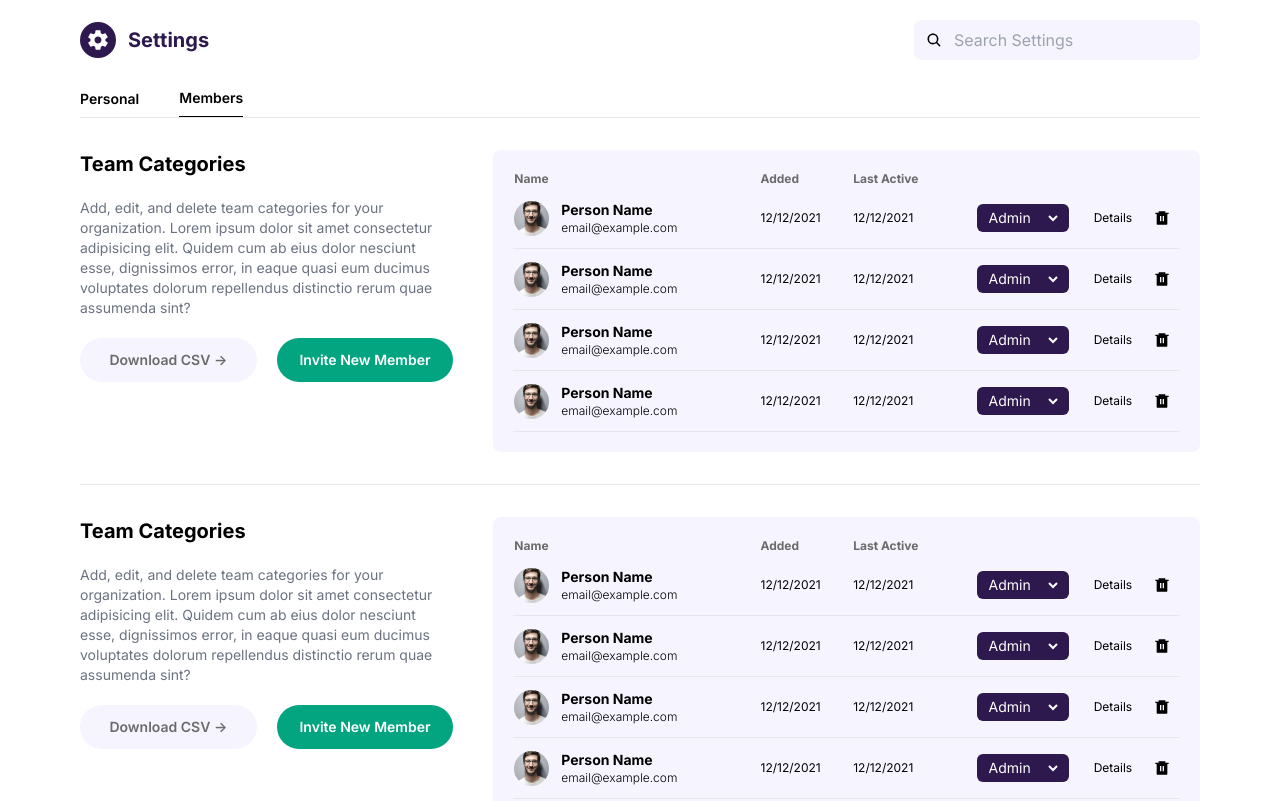
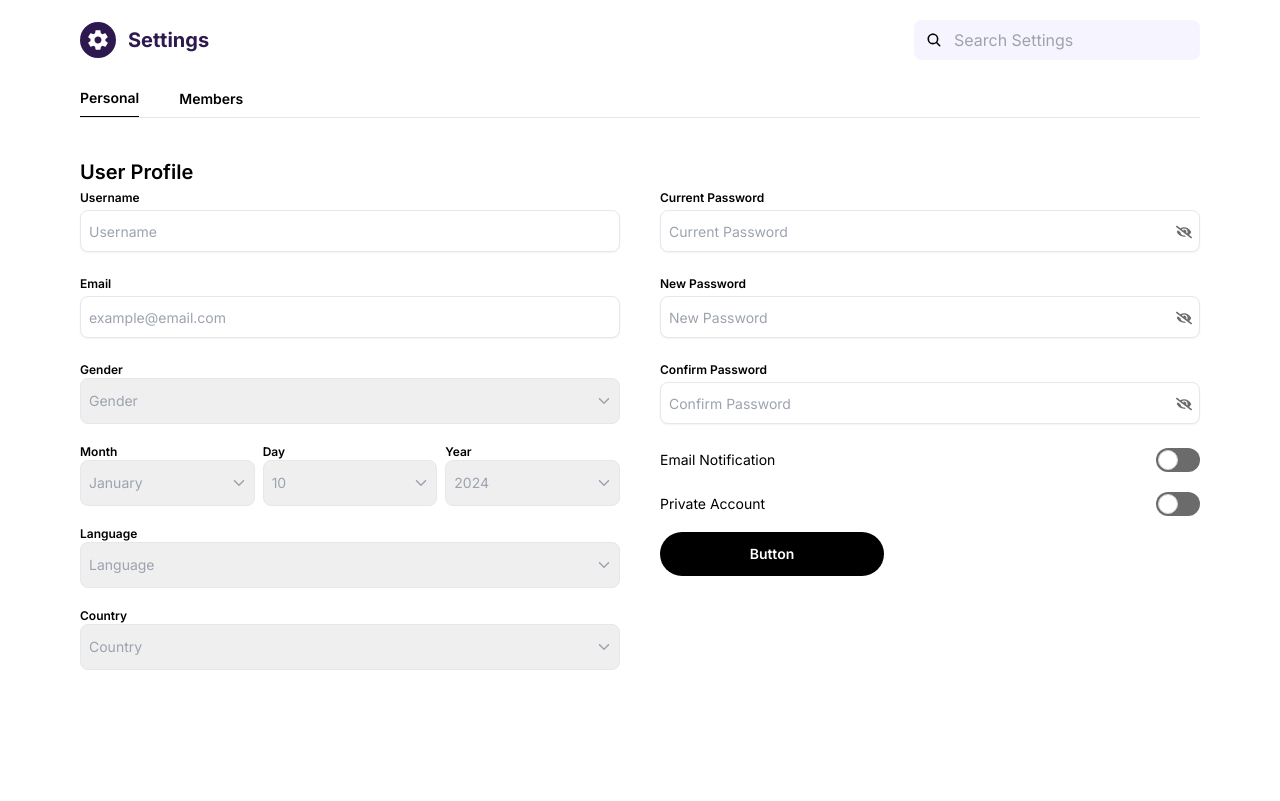
Before and after one commit to akmedb59/neuralsignt-AI, a Next.js app: page /admin/settings in a window 1280 px wide. Shown: the top 801 px of the page. Built offline with nearby package versions, Linux system fonts and the light colour scheme.

Commit message:
Section : user profile edit

```diff
--- a/src/app/admin/settings/page.jsx
+++ b/src/app/admin/settings/page.jsx
@@ -1,8 +1,12 @@
-import TeamCategorySection from "@/app/components/admin/settings/teamCategorySection";
-import React from 'react'
+"use client";
+import CategoriesList from "@/app/components/admin/settings/members/categoriesList";
+import MemberSettings from "@/app/components/admin/settings/profileEdit/memberSettings";
+import React, { useState } from "react";
 import { IoMdSettings } from "react-icons/io";
 import { IoSearch } from "react-icons/io5";
 const Page = () => {
+  const [activeTab, setActiveTab] = useState("personal");
+
   return (
     <div className="px-20">
       <div className="flex items-center justify-between py-5">
@@ -12,22 +16,37 @@ const Page = () => {
           </div>
           <div className="text-xl font-bold text-btpurple">Settings</div>
         </div>
-        <div className="flex items-center rounded-lg bg-bggrey py-2 px-3">
+        <div className="flex items-center rounded-lg bg-bggrey px-3 py-2">
+          <IoSearch />
 
-            <IoSearch />
-
-          <input type="text" className="bg-transparent outline-none pl-3" placeholder="Search Settings"/>
+          <input
+            type="text"
+            className="bg-transparent pl-3 outline-none"
+            placeholder="Search Settings"
+          />
         </div>
       </div>
       <div className="flex items-center gap-10 border-b text-sm font-semibold">
-        <div className="py-2">Personal</div>
-        <div className="border-b border-black py-2">Members</div>
+        <div
+          className={"cursor-pointer py-2 "+(
+            activeTab === "personal" ? " border-b border-black " : ""
+          )}
+          onClick={() => setActiveTab("personal")}
+        >
+          Personal
+        </div>
+        <div
+          className={"cursor-pointer py-2 "+(
+            activeTab === "members" ? " border-b border-black " : ""
+          )}
+          onClick={() => setActiveTab("members")}
+        >
+          Members
+        </div>
       </div>
-      <TeamCategorySection />
-      <TeamCategorySection />
-      <TeamCategorySection />
+      {activeTab === "personal" ? <MemberSettings /> : <CategoriesList />}
     </div>
   );
-}
+};
 
-export default Page
+export default Page;
--- /dev/null
+++ b/src/app/components/admin/settings/members/categoriesList.jsx
@@ -0,0 +1,14 @@
+import React from 'react'
+import TeamCategorySection from './teamCategorySection'
+
+const CategoriesList = () => {
+  return (
+    <div>
+      <TeamCategorySection />
+      <TeamCategorySection />
+      <TeamCategorySection />
+    </div>
+  );
+}
+
+export default CategoriesList
--- a/src/app/components/admin/settings/teamCategorySection.jsx
+++ b/src/app/components/admin/settings/members/teamCategorySection.jsx
@@ -1,10 +1,10 @@
 import React from "react";
-import Button from "../../common/button";
+import Button from "../../../common/button";
 import MembersList from "./membersList";
 
 const TeamCategorySection = () => {
   return (
-    <div className="flex flex-col items-start justify-between gap-5 py-8 border-b md:flex-row lg:gap-10">
+    <div className="flex flex-col items-start justify-between gap-5 border-b py-8 md:flex-row lg:gap-10">
       <div className="w-1/3 space-y-5">
         <h2 className="text-xl font-bold">Team Categories</h2>
         <p className="text-sm text-gray-500">
--- /dev/null
+++ b/src/app/components/admin/settings/profileEdit/memberSettings.jsx
@@ -0,0 +1,71 @@
+import Button from "@/app/components/common/button";
+import CheckBox from "@/app/components/common/checkBox";
+import DropDown from "@/app/components/common/dropDown";
+import Input from "@/app/components/common/input";
+import React from "react";
+
+const MemberSettings = () => {
+  return (
+    <div className="py-10">
+      <div className="text-xl font-semibold">User Profile</div>
+      <form action="">
+        <div className="grid grid-cols-1 gap-10 md:grid-cols-2">
+          <div className="space-y-3">
+            <Input
+              label="Username"
+              type="text"
+              placeholder="Username"
+              formType="profile"
+              name="username"
+            />
+            <Input
+              label="Email"
+              type="email"
+              placeholder="example@email.com"
+              formType="profile"
+              name="email"
+            />
+            <DropDown label={"Gender"} placeholder={"Gender"} />
+            <div className="grid grid-cols-3 gap-2">
+              <DropDown label={"Month"} placeholder={"January"} />
+              <DropDown label={"Day"} placeholder={"10"} />
+              <DropDown label={"Year"} placeholder={"2024"} />
+            </div>
+            <DropDown label={"Language"} placeholder={"Language"} />
+            <DropDown label={"Country"} placeholder={"Country"} />
+          </div>
+          <div className="space-y-3">
+            <Input
+              label="Current Password"
+              type="password"
+              placeholder="Current Password"
+              formType="profile"
+              name="password"
+            />
+            <Input
+              label="New Password"
+              type="password"
+              placeholder="New Password"
+              formType="profile"
+              name="password"
+            />
+            <Input
+              label="Confirm Password"
+              type="password"
+              placeholder="Confirm Password"
+              formType="profile"
+              name="password"
+            />
+
+            <CheckBox label={"Email Notification"} />
+            <CheckBox label={"Private Account"} />
+
+            <Button />
+          </div>
+        </div>
+      </form>
+    </div>
+  );
+};
+
+export default MemberSettings;
--- /dev/null
+++ b/src/app/components/common/checkBox.jsx
@@ -0,0 +1,28 @@
+import React, { useState } from "react";
+
+const CheckBox = ({ label }) => {
+  const [isChecked, setIsChecked] = useState(false); // initialize state
+
+  const handleCheckboxChange = () => {
+    // function to toggle state
+    setIsChecked(!isChecked);
+  };
+  return (
+    <div className="flex items-center justify-between gap-3 py-1">
+      <div className="text-sm">{label}</div>
+      <label className="relative inline-flex cursor-pointer items-center">
+        <input
+          type="checkbox"
+          value=""
+          className="peer sr-only"
+          checked={isChecked}
+          onChange={handleCheckboxChange}
+        />
+        <div className="h-6 w-11 rounded-full bg-bgdark-grey after:absolute after:start-[2px] after:top-[2px] after:h-5 after:w-5 after:rounded-full after:border after:border-gray-300 after:bg-white after:transition-all after:content-[''] peer-checked:bg-btpurple peer-checked:after:translate-x-full peer-checked:after:border-white peer-focus:ring-blue-300  rtl:peer-checked:after:-translate-x-full"></div>
+      </label>
+
+    </div>
+  );
+};
+
+export default CheckBox;
--- /dev/null
+++ b/src/app/components/common/dropDown.jsx
@@ -0,0 +1,37 @@
+import React from "react";
+import { IoIosArrowDown } from "react-icons/io";
+const DropDown = ({
+  label,
+  placeholder,
+  options = ["option1", "option2", "option3"],
+}) => {
+  return (
+    <div className="relative w-full py-1">
+      <label
+        htmlFor="genderselect"
+        className="flex justify-between text-xs font-semibold capitalize"
+      >
+        {label}
+      </label>
+      <select
+        name="genderselect"
+        id=""
+        className="w-full appearance-none rounded-lg border border-gray-200 px-2 py-3 text-sm text-gray-400 outline-none"
+      >
+        <option value="" selected>
+          {placeholder}
+        </option>
+        {options.map((option, index) => (
+          <option key={index} value={option}>
+            {option}
+          </option>
+        ))}
+      </select>
+      <div className="pointer-events-none absolute inset-y-1/2 right-0 px-2 text-gray-400">
+        <IoIosArrowDown />
+      </div>
+    </div>
+  );
+};
+
+export default DropDown;
```
Also changed, not shown: src/app/components/admin/settings/members/memberCard.jsx (renamed from src/app/components/admin/settings/memberCard.jsx), src/app/components/admin/settings/members/membersList.jsx (renamed from src/app/components/admin/settings/membersList.jsx).
